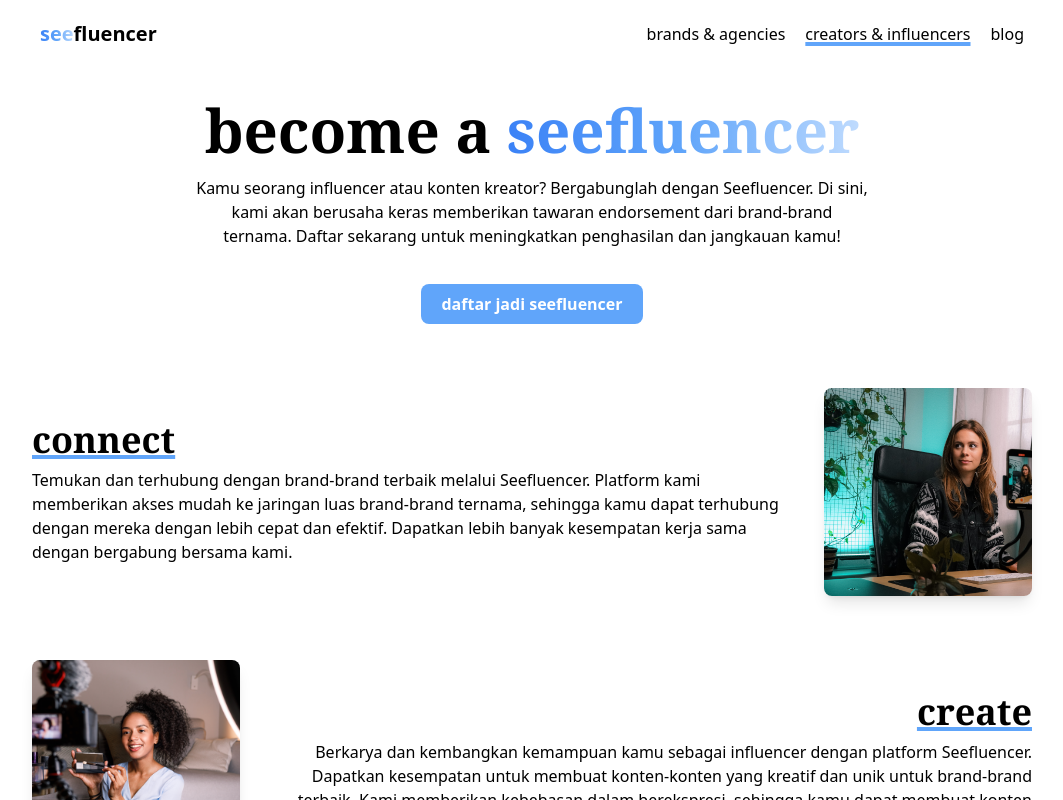
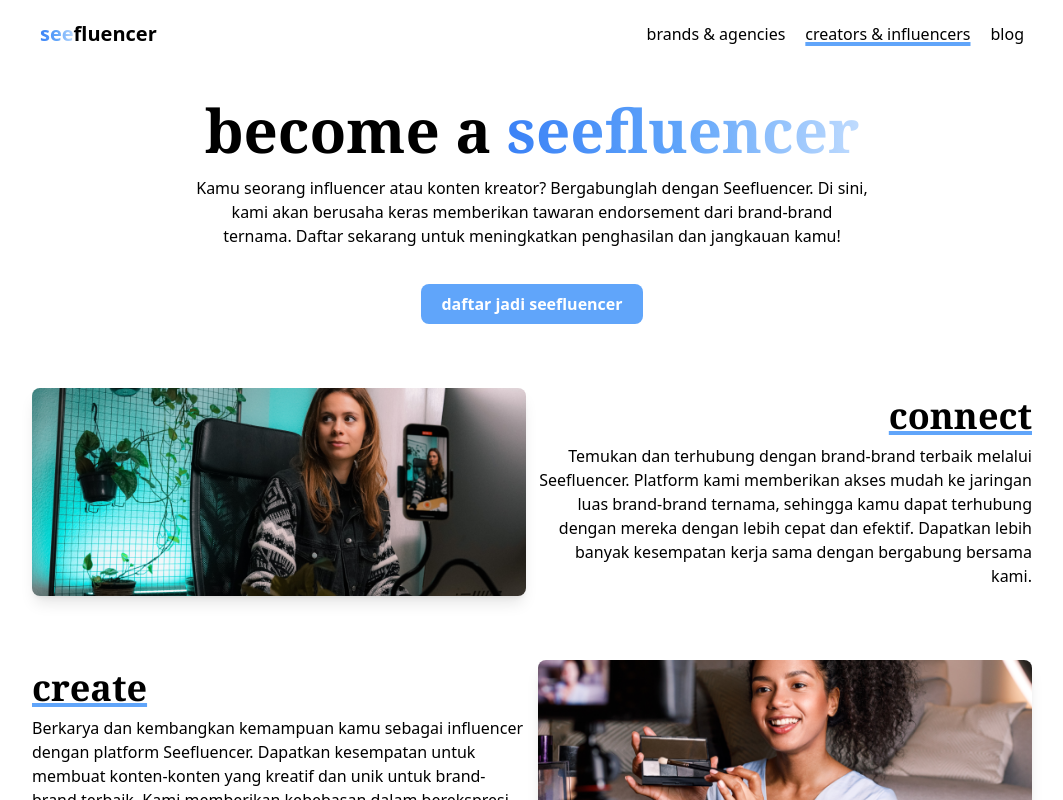
Before and after one commit to joylodra/seefluencer, a Next.js app: page /influencers in a window 1280 px wide. Shown: the top 800 px of the page, without its empty margins (108-1171 px from the left). Built offline with nearby package versions, Linux system fonts and the light colour scheme.

Commit message:
Added sitemap.xml, modified faq page and feature component

```diff
--- a/app/(public)/faq/page.tsx
+++ b/app/(public)/faq/page.tsx
@@ -16,6 +16,11 @@
 const FAQ = () => {
   return (
     <div className="flex flex-col gap-16">
+      <Hero
+        title="frequently asked questions"
+        description="Di bawah ini adalah jawaban dari pertanyaan-pertanyaan yang paling sering ditanyakan tentang kami. Jika ada pertanyaan lain, jangan sungkan untuk hubungi kami!"
+      />
+
       <div className="flex flex-col gap-5 w-full max-w-3xl mx-auto">
         <Accordion
           question="apa itu seefluencer?"
@@ -24,7 +29,7 @@
 
         <Accordion
           question="bagaimana cara menghubungi seefluencer?"
-          answer="Jika kamu butuh bantuan bisa langsung hubungi kami di seefluencer@gmail.com atau langsung kirim WA ke kami di +6285174259955"
+          answer="Jika kamu butuh bantuan, bisa langsung hubungi kami di seefluencer@gmail.com atau langsung kirim WA ke kami di +6285174259955"
         />
       </div>
     </div>
--- a/app/components/public/Feature.tsx
+++ b/app/components/public/Feature.tsx
@@ -23,14 +23,10 @@
   buttonText,
 }: FeatureProps) => {
   return (
+    <div className={`grid grid-cols-1 gap-3 items-center md:grid-cols-2`}>
       <div
-      className={`text-center items-center flex flex-col-reverse gap-6 md:text-left
-        ${reverse ? "md:flex-row" : "md:flex-row-reverse"}`}
-    >
-      <div
-        className={`flex-1 flex flex-col gap-7 justify-center items-center md:items-start ${
-          reverse ? "md:text-left" : "md:text-right"
-        }`}
+        className={`col-span-1 text-center order-last
+        ${reverse ? "md:text-right" : "md:order-first md:text-left"}`}
       >
         <Title title={title} description={description} underline />
 
@@ -45,13 +41,15 @@
         )}
       </div>
 
+      <div className="col-span-1">
         <Image
           src={src}
           alt="Feature Description Image"
           width={250}
           height={250}
-        className="rounded-lg shadow-lg h-52 w-full md:w-52 object-cover hover:shadow-3xl hover:shadow-neutral-500 transition-all"
+          className="rounded-lg shadow-lg h-52 w-full object-cover hover:shadow-3xl hover:shadow-neutral-500 transition-all"
         />
+      </div>
     </div>
   );
 };
--- a/app/components/public/Title.tsx
+++ b/app/components/public/Title.tsx
@@ -13,7 +13,7 @@
       <h2
         className={`font-bold font-serif
         ${secondary ? "text-xl" : "text-4xl"}
-        ${underline ? "underline decoration-4 decoration-blue-400" : ""}`}
+        ${underline ? "underline decoration-4 decoration-blue-400 " : ""}`}
       >
         {title}
       </h2>
--- a/app/components/public/faq/Accordion.tsx
+++ b/app/components/public/faq/Accordion.tsx
@@ -22,7 +22,7 @@
     <div>
       <div
         onClick={toggleOpen}
-        className="p-3 text-xl shadow-3xl flex flex-row justify-between items-center gap-5 rounded-lg font-bold bg-blue-400 text-white cursor-pointer hover:opacity-90"
+        className="p-3 text-xl shadow-3xl flex flex-row justify-between items-center gap-5 rounded-lg font-bold bg-blue-400 text-white cursor-pointer hover:opacity-90 transition-all"
       >
         {question}
         {isOpen ? <BsChevronUp /> : <BsChevronDown />}
```
Also changed, not shown: 1 other file (tests, documents, lock files or other folders). Lines whose indentation alone changed are shown as unchanged.
